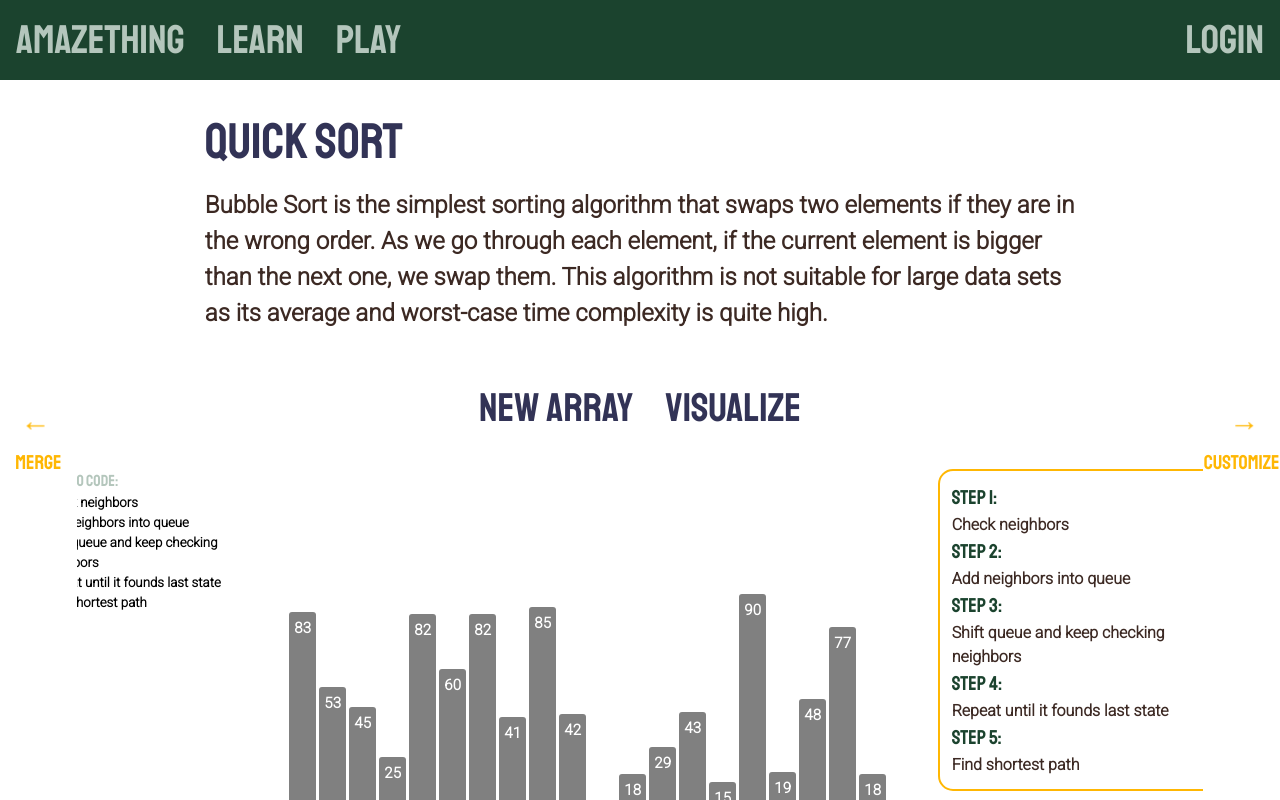
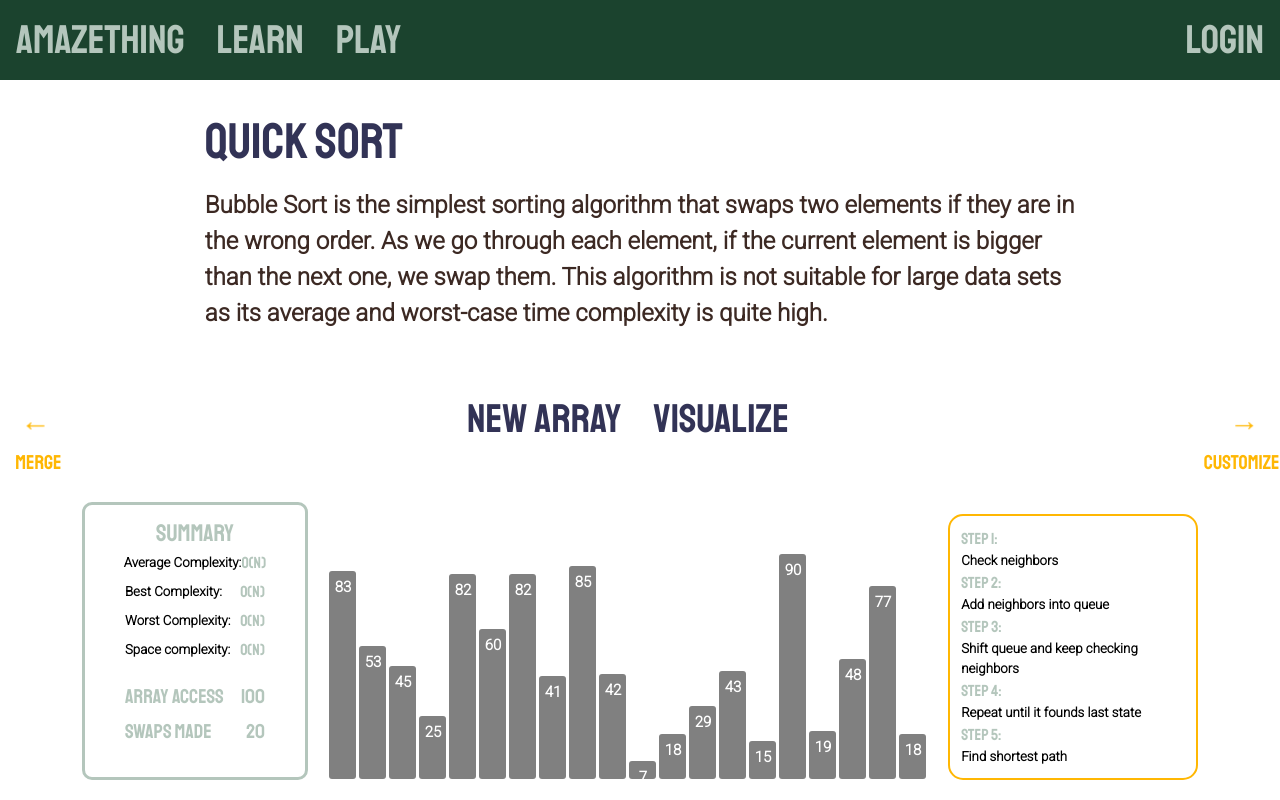
Before and after one commit to vadim-nest/aMAZEthing, a React (Vite) app in the folder Client/: page /learning/quickLesson in a window 1280 px wide. Built offline with nearby package versions, Linux system fonts and the light colour scheme; no server answers.

Commit message:
feat(css): css for sort

```diff
--- a/Client/src/components/sortingLessons/bubbleLesson.tsx
+++ b/Client/src/components/sortingLessons/bubbleLesson.tsx
@@ -5,9 +5,8 @@ import Visualization from "./visualization";
 import { bubbleSortVisual } from "../../utils/sorting-helper-visual";
 import { useAlgo, useAppSelector } from "../../features/hooks";
 import Pagination from "../learning/pagination";
-import StepsPath from "../pathfindingLessons/stepsPath";
-import PseudoCode from "./psuedoCode";
 import MapKeys from "./sortStats";
+import SortSteps from "./sortSteps";
 
 export default function BubbleLesson() {
   const user = useAppSelector((state) => state.user);
@@ -28,8 +27,8 @@ export default function BubbleLesson() {
     "for i <- 1 to indexOfLastUnsortedElement-1",
     " if leftElement > rightElement",
     "swap leftElement and rightElement",
-    "end bubbleSort"
-  ]
+    "end bubbleSort",
+  ];
 
   const WIDTH = 27;
   const MIN_VAL = 7;
@@ -77,7 +76,11 @@ export default function BubbleLesson() {
         </div>
 
         <div className="lesson-wrapper-2">
-          <div>
+          <div className="visualRow">
+            <MapKeys animations={animations}></MapKeys>
+
+            <div className="visual-arrayAndButtons">
+              <div className="visual-buttons">
               <button
                 className={
                   clicked ? "button disabled clickSort" : "button clickSort"
@@ -104,8 +107,8 @@ export default function BubbleLesson() {
                 visualize
               </button>
               </div>
-          <div className="visualRow">
-            <MapKeys animations={animations}></MapKeys>
+
+
               <Visualization
                 width={WIDTH}
                 delay={DELAY}
@@ -124,8 +127,9 @@ export default function BubbleLesson() {
                 tower={undefined}
                 isSorted={false}
               />
+            </div>
 
-            <StepsPath steps={steps}></StepsPath>
+            <SortSteps steps={steps}></SortSteps>
           </div>
         </div>
       </div>
--- a/Client/src/components/sortingLessons/insertionLesson.tsx
+++ b/Client/src/components/sortingLessons/insertionLesson.tsx
@@ -5,8 +5,8 @@ import Visualization from "./visualization";
 import { useAlgo } from "../../features/hooks";
 import { insertionSortVisual } from "../../utils/sorting-helper-visual";
 import Pagination from "../learning/pagination";
-import StepsPath from "../pathfindingLessons/stepsPath";
-import PseudoCode from "./psuedoCode";
+import SortSteps from "./sortSteps";
+import MapKeys from "./sortStats";
 
 export default function InsertionLesson() {
   const [array, setArray] = useState([3, 5, 7]);
@@ -80,7 +80,11 @@ export default function InsertionLesson() {
         </div>
 
         <div className="lesson-wrapper-2">
-          <div>
+          <div className="visualRow">
+            <MapKeys animations={animations}></MapKeys>
+
+            <div className="visual-arrayAndButtons">
+              <div className="visual-buttons">
               <button
                 className={
                   clicked ? "button disabled clickSort" : "button clickSort"
@@ -107,16 +111,16 @@ export default function InsertionLesson() {
                 visualize
               </button>
               </div>
-          <div className="visualRow">
-            <PseudoCode steps={pseudo}></PseudoCode>
+
+
               <Visualization
-              fontColor={"white"}
                 width={WIDTH}
                 delay={DELAY}
                 margin={MARGIN}
-              height={HEIGHT}
                 paddingTop={PADTOP}
                 array={array}
+                height={HEIGHT}
+                fontColor={"white"}
                 key={array as any}
                 animations={animations}
                 clicked={clicked}
@@ -127,7 +131,9 @@ export default function InsertionLesson() {
                 tower={undefined}
                 isSorted={false}
               />
-            <StepsPath steps={steps}></StepsPath>
+            </div>
+
+            <SortSteps steps={steps}></SortSteps>
           </div>
         </div>
       </div>
--- a/Client/src/components/sortingLessons/mergeSort.tsx
+++ b/Client/src/components/sortingLessons/mergeSort.tsx
@@ -5,8 +5,8 @@ import Visualization from "./visualization";
 import { mergeSortVisual } from "../../utils/sorting-helper-visual";
 import { useAlgo } from "../../features/hooks";
 import Pagination from "../learning/pagination";
-import PseudoCode from "./psuedoCode";
-import StepsPath from "../pathfindingLessons/stepsPath";
+import SortSteps from "./sortSteps";
+import MapKeys from "./sortStats";
 
 export default function MergeLesson() {
   const [array, setArray] = useState([3, 5, 7]);
@@ -62,8 +62,12 @@ export default function MergeLesson() {
         <p className="explanation-text">{paragraphs.firstP}</p>
       </div>
 
-      <div className="lesson-wrapper-2">
-        <div>
+     < div className="lesson-wrapper-2">
+          <div className="visualRow">
+            <MapKeys animations={animations}></MapKeys>
+
+            <div className="visual-arrayAndButtons">
+              <div className="visual-buttons">
               <button
                 className={
                   clicked ? "button disabled clickSort" : "button clickSort"
@@ -89,27 +93,31 @@ export default function MergeLesson() {
               >
                 visualize
               </button>
+              </div>
 
-        </div>
-        <div className="visualRow">
-        <PseudoCode steps={steps}></PseudoCode>
-        <div className="visualDiv">
+              <div className="visual-array">
               <Visualization
-          fontColor={"white"}
                 width={WIDTH}
                 delay={DELAY}
                 margin={MARGIN}
                 paddingTop={PADTOP}
+                array={array}
                 height={HEIGHT}
-          array={array}
+                fontColor={"white"}
                 key={array as any}
                 animations={animations}
                 clicked={clicked}
                 sortingAlgo={mergeSortVisual}
                 setClicked={setClicked}
-          setIsSorted={setIsSorted} fontSize={FONTSIZE} tower={undefined} isSorted={false}        />
+                setIsSorted={setIsSorted}
+                fontSize={FONTSIZE}
+                tower={undefined}
+                isSorted={false}
+              />
               </div>
-        <StepsPath steps={steps}></StepsPath>
+            </div>
+
+            <SortSteps steps={steps}></SortSteps>
           </div>
         </div>
       </div>
--- a/Client/src/components/sortingLessons/quickSort.tsx
+++ b/Client/src/components/sortingLessons/quickSort.tsx
@@ -6,8 +6,8 @@ import { quickSortVisual } from "../../utils/sorting-helper-visual";
 import { quickSortAlgo } from "../../utils/sorting-algo";
 import { useAlgo } from "../../features/hooks";
 import Pagination from "../learning/pagination";
-import StepsPath from "../pathfindingLessons/stepsPath";
-import PseudoCode from "./psuedoCode";
+import SortSteps from "./sortSteps";
+import MapKeys from "./sortStats";
 
 export default function QuickLesson() {
   const [array, setArray] = useState([3, 5, 7]);
@@ -62,8 +62,12 @@ export default function QuickLesson() {
         <p className="explanation-text">{paragraphs.firstP}</p>
       </div>
 
-      <div className="lesson-wrapper-2">
-        <div>
+      < div className="lesson-wrapper-2">
+          <div className="visualRow">
+            <MapKeys animations={animations}></MapKeys>
+
+            <div className="visual-arrayAndButtons">
+              <div className="visual-buttons">
               <button
                 className={
                   clicked ? "button disabled clickSort" : "button clickSort"
@@ -90,23 +94,31 @@ export default function QuickLesson() {
                 visualize
               </button>
               </div>
-        <div className="visualRow">
-        <PseudoCode steps={steps}></PseudoCode>
+
+
+              <div className="visual-array">
               <Visualization
-          fontColor={"white"}
                 width={WIDTH}
                 delay={DELAY}
                 margin={MARGIN}
                 paddingTop={PADTOP}
+                array={array}
                 height={HEIGHT}
-          array={array}
+                fontColor={"white"}
                 key={array as any}
                 animations={animations}
                 clicked={clicked}
                 sortingAlgo={quickSortVisual}
                 setClicked={setClicked}
-          setIsSorted={setIsSorted} fontSize={FONTSIZE} tower={undefined} isSorted={false}        />
-               <StepsPath steps={steps}></StepsPath>
+                setIsSorted={setIsSorted}
+                fontSize={FONTSIZE}
+                tower={undefined}
+                isSorted={false}
+              />
+              </div>
+            </div>
+
+            <SortSteps steps={steps}></SortSteps>
           </div>
         </div>
     </div>
--- a/Client/src/components/sortingLessons/selectionLesson.tsx
+++ b/Client/src/components/sortingLessons/selectionLesson.tsx
@@ -3,8 +3,8 @@ import "../../css/sorting.css";
 import { selectionSortAlgo, generateArray } from "../../utils/sorting-algo";
 import { selectionSortVisual } from "../../utils/sorting-helper-visual";
 import Pagination from "../learning/pagination";
-import StepsPath from "../pathfindingLessons/stepsPath";
-import PseudoCode from "./psuedoCode";
+import MapKeys from "./sortStats";
+import SortSteps from "./sortSteps";
 import Visualization from "./visualization";
 
 export default function SelectionLesson() {
@@ -19,14 +19,6 @@ export default function SelectionLesson() {
     "Repeat until it founds last state",
     "Find shortest path",
   ];
-
-  let psuedoCode = [
-    "bubbleSort(array)",
-    "for i <- 1 to indexOfLastUnsortedElement-1",
-    " if leftElement > rightElement",
-    "swap leftElement and rightElement",
-    "end bubbleSort"
-  ]
 
   const WIDTH = 27;
   const MIN_VAL = 7;
@@ -70,7 +62,11 @@ export default function SelectionLesson() {
       </div>
 
       <div className="lesson-wrapper-2">
-        <div>
+          <div className="visualRow">
+            <MapKeys animations={animations}></MapKeys>
+
+            <div className="visual-arrayAndButtons">
+              <div className="visual-buttons">
               <button
                 className={
                   clicked ? "button disabled clickSort" : "button clickSort"
@@ -97,24 +93,30 @@ export default function SelectionLesson() {
                 visualize
               </button>
               </div>
-        <div className="visualRow">
-        <PseudoCode steps={psuedoCode}></PseudoCode>
+
+              <div className="visual-array">
               <Visualization
-          fontColor={"white"}
-          fontSize={15}
                 width={WIDTH}
                 delay={DELAY}
-          height={HEIGHT}
                 margin={MARGIN}
                 paddingTop={PADTOP}
                 array={array}
+                height={HEIGHT}
+                fontColor={"white"}
                 key={array as any}
                 animations={animations}
                 clicked={clicked}
                 sortingAlgo={selectionSortVisual}
                 setClicked={setClicked}
-          setIsSorted={setIsSorted} tower={undefined} isSorted={false}        />
-             <StepsPath steps={steps}></StepsPath>
+                setIsSorted={setIsSorted}
+                fontSize={FONTSIZE}
+                tower={undefined}
+                isSorted={false}
+              />
+              </div>
+            </div>
+
+            <SortSteps steps={steps}></SortSteps>
           </div>
         </div>
     </div>
--- /dev/null
+++ b/Client/src/components/sortingLessons/sortSteps.tsx
@@ -0,0 +1,17 @@
+function SortSteps({ steps }: { steps: any }) {
+    return (
+      steps.length && (
+        <div className="sortSteps-visualization">
+          {steps.map((step: string, index: any) => {
+            return (
+              <div>
+                <h4>Step {index + 1}:</h4> <h5>{step}</h5>
+              </div>
+            );
+          })}
+        </div>
+      )
+    );
+  }
+
+  export default SortSteps;
--- a/Client/src/css/allSortsPlay.css
+++ b/Client/src/css/allSortsPlay.css
@@ -68,7 +68,7 @@
 .nice-select {
     background-color: var(--white);
     border-radius: 5px;
-    border: solid 1px var(--even-lighter-grey);
+    border: solid 1px var(--main-green);
     box-sizing: border-box;
     clear: both;
     cursor: pointer;
@@ -83,7 +83,3 @@
     -webkit-transition: all 0.2s ease-in-out;
     transition: all 0.2s ease-in-out;
     width: auto; }
-.nice-select:hover {
-      border-color: var(--light-grey); }
-.nice-select:active, .nice-select.open, .nice-select:focus {
-      border-color: var(--main-grey); }
--- a/Client/src/css/sorting.css
+++ b/Client/src/css/sorting.css
@@ -6,7 +6,7 @@
   display: flex;
   flex-direction: column;
   align-items: center;
-  justify-content: space-around;
+  justify-content: space-between;
   overflow: scroll;
 }
 
@@ -15,6 +15,8 @@
   justify-content: space-between;
   width: 100%;
   gap: 20px;
+  align-items: flex-end;
+  margin-bottom: 20px;
 }
 
 .lesson-wrapper,
@@ -34,10 +36,35 @@
   justify-content: space-around;
 }
 
+.sortSteps-visualization {
+  min-height: max-content;
+  min-width: 250px;
+  border-radius: 15px;
+  display: flex;
+  justify-content: flex-start;
+  align-items: flex-start;
+  flex-direction: column;
+  padding: 1%;
+  border:2px solid;
+  border-color: var(--yellow);
+
+}
+
+.sort-keys {
+  min-height: 200px;
+  max-width: 300px;
+  border-radius: 10px;
+  display: flex;
+  justify-content: center;
+  align-items: center;
+  flex-direction: column;
+  border: 3px solid var(--white-green);
+  padding: 10px;
+}
+
 .map-keys {
   min-height: 200px;
   max-width: 300px;
-  /* box-shadow: 0 3px 10px rgb(0 0 0 / 0.2); */
   border-radius: 10px;
   display: flex;
   justify-content: center;
@@ -59,30 +86,25 @@
   font-size: 16px;
 }
 
-.steps-visualization{
-  min-height:max-content;
-  min-width:250px;
-  border-radius: 15px;
-  display:flex;
+.visual-arrayAndButtons{
+  display: flex;
+  flex-direction: column;
   justify-content: flex-start;
-  align-items: center;
-  flex-direction: column;
-  /* box-shadow: 0 3px 10px rgb(0 0 0 / 0.2); */
-  /* padding: 20px; */
-  /* border: 3px solid var(--yellow); */
-  margin-bottom: 30px;
-  margin-left: 30px;
+  min-height: 371px;
 }
 
-.steps-visualization h4 {
-  color: var(--main-green);
-  font-size: 20px;
+.visual-array{
+  display: flex;
+  align-items: flex-end;
+  justify-content: center;
+  min-height: 300px;
 }
 
-.steps-visualization h5 {
-  color: var(--dark-brown);
-  font-size: 16px;
+.visual-buttons{
+  display: flex;
+  justify-content: center;
 }
+
 .steps-visualization {
   min-height: max-content;
   min-width: 250px;
@@ -96,6 +118,18 @@
   border:2px solid;
   border-color: var(--yellow);
   margin-bottom: 30px;
+  margin-left: 30px;
+}
+
+
+.steps-visualization h4 {
+  color: var(--main-green);
+  font-size: 20px;
+}
+
+.steps-visualization h5 {
+  color: var(--dark-brown);
+  font-size: 16px;
 }
 
 .buttons-pos {
```
Lines whose indentation alone changed are shown as unchanged.
